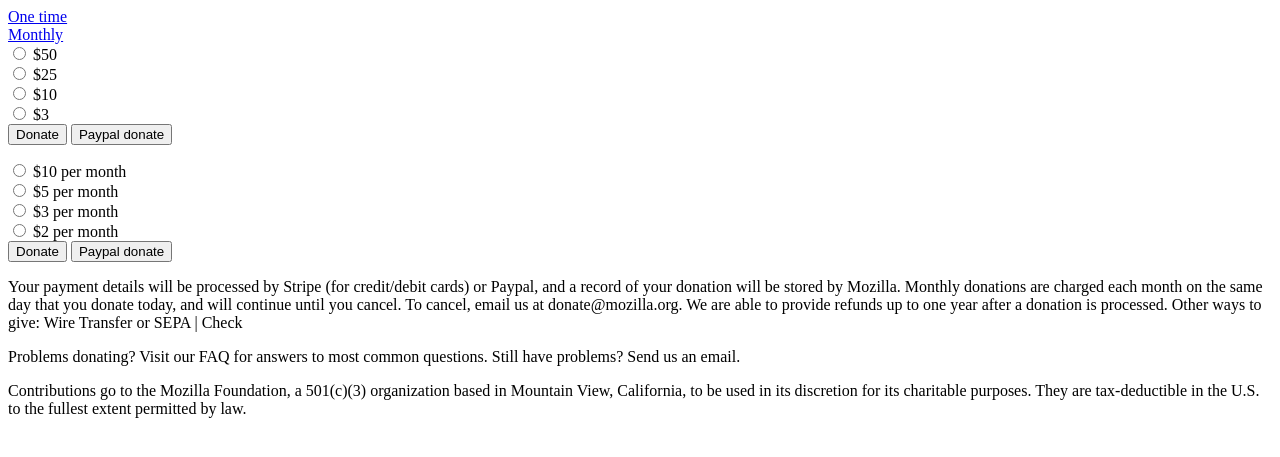
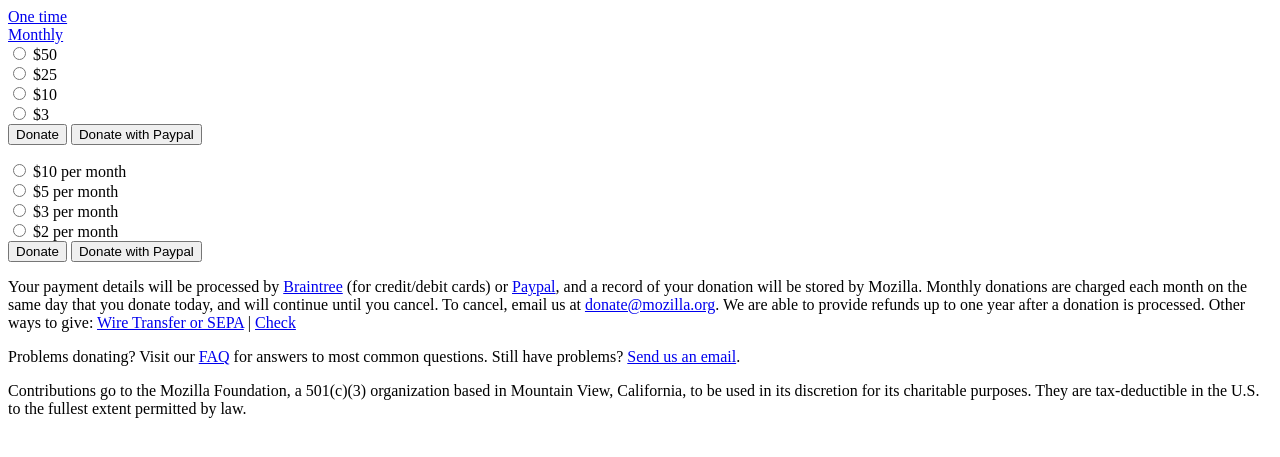
Before and after one commit to MozillaFoundation/donate-wagtail, a Django app: template donate/templates/fragments/donate_form.html in a window 1280 px wide. Shown: the top 457 px of the page. Run offline with Django 3.2, Linux system fonts and the light colour scheme; the template is opened without the code that fills it, so the values that code supplies are empty.

Commit message:
Translate strings in donate form.

```diff
--- a/donate/templates/fragments/donate_form.html
+++ b/donate/templates/fragments/donate_form.html
@@ -1,3 +1,4 @@
+{% load i18n %}
 <div class="donate-form__content">
     <div class="donate-form__tabs tabs js-tabs">
         <div class="donate-form__tab-options tabs__container" role="tablist">
@@ -10,7 +11,7 @@
                     aria-selected="true"
                     id="tab-1"
                 >
-                    One time
+                    {% trans "One time" %}
                 </a>
             </div>
             <div class="tabs__option" role="presentation">
@@ -22,7 +23,7 @@
                     aria-selected="true"
                     id="tab-1"
                 >
-                    Monthly
+                    {% trans "Monthly" %}
                 </a>
             </div>
         </div>
@@ -46,8 +47,8 @@
                 </div>
             </div>
             <div class="donate-form__actions">
-                <button class="button button--primary">Donate</button>
-                <button class="button button--primary">Paypal donate</button>
+                <button class="button button--primary">{% trans "Donate" %}</button>
+                <button class="button button--primary">{% trans "Donate with Paypal" %}</button>
             </div>
         </form>
         <form class="js-tab-panel tabs__panel tabs__panel--hidden" id="tab-panel-2" role="tabpanel" aria-labelledby="tab-2">
@@ -70,14 +71,16 @@
                 </div>
             </div>
             <div class="donate-form__actions">
-                <button class="button button--primary">Donate</button>
-                <button class="button button--primary">Paypal donate</button>
+                <button class="button button--primary">{% trans "Donate" %}</button>
+                <button class="button button--primary">{% trans "Donate with Paypal" %}</button>
             </div>
         </form>
     </div>
     <footer class="donate-form__footer">
-        <p>Your payment details will be processed by Stripe (for credit/debit cards) or Paypal, and a record of your donation will be stored by Mozilla. Monthly donations are charged each month on the same day that you donate today, and will continue until you cancel. To cancel, email us at donate@mozilla.org. We are able to provide refunds up to one year after a donation is processed. Other ways to give: Wire Transfer or SEPA | Check</p>
-        <p>Problems donating? Visit our FAQ for answers to most common questions. Still have problems? Send us an email.</p>
-        <p>Contributions go to the Mozilla Foundation, a 501(c)(3) organization based in Mountain View, California, to be used in its discretion for its charitable purposes. They are tax-deductible in the U.S. to the fullest extent permitted by law.</p>
+        <p>{% blocktrans with braintree_url='https://www.braintreepayments.com/legal/braintree-privacy-policy' paypal_url='https://www.paypal.com/us/webapps/mpp/ua/privacy-full' email='donate@mozilla.org' wire_transfer_url='/ways-to-give#wire' check_url='/ways-to-give#check' %}
+            Your payment details will be processed by <a href="{{ braintree_url }}">Braintree</a> (for credit/debit cards) or <a href="{{ paypal_url }}">Paypal</a>, and a record of your donation will be stored by Mozilla. Monthly donations are charged each month on the same day that you donate today, and will continue until you cancel. To cancel, email us at <a href="mailto:{{ email }}">{{ email }}</a>. We are able to provide refunds up to one year after a donation is processed. Other ways to give: <a href="{{ wire_transfer_url }}">Wire Transfer or SEPA</a> | <a href="{{ check_url }}">Check</a>
+        {% endblocktrans %}</p>
+        <p>{% blocktrans with faq_url='/faq' email='donate@mozilla.org' %}Problems donating? Visit our <a href="{{ faq_url }}">FAQ</a> for answers to most common questions. Still have problems? <a href="mailto:{{ email }}">Send us an email</a>.{% endblocktrans %}</p>
+        <p>{% blocktrans %}Contributions go to the Mozilla Foundation, a 501(c)(3) organization based in Mountain View, California, to be used in its discretion for its charitable purposes. They are tax-deductible in the U.S. to the fullest extent permitted by law.{% endblocktrans %}</p>
     </footer>
 </div>
```
